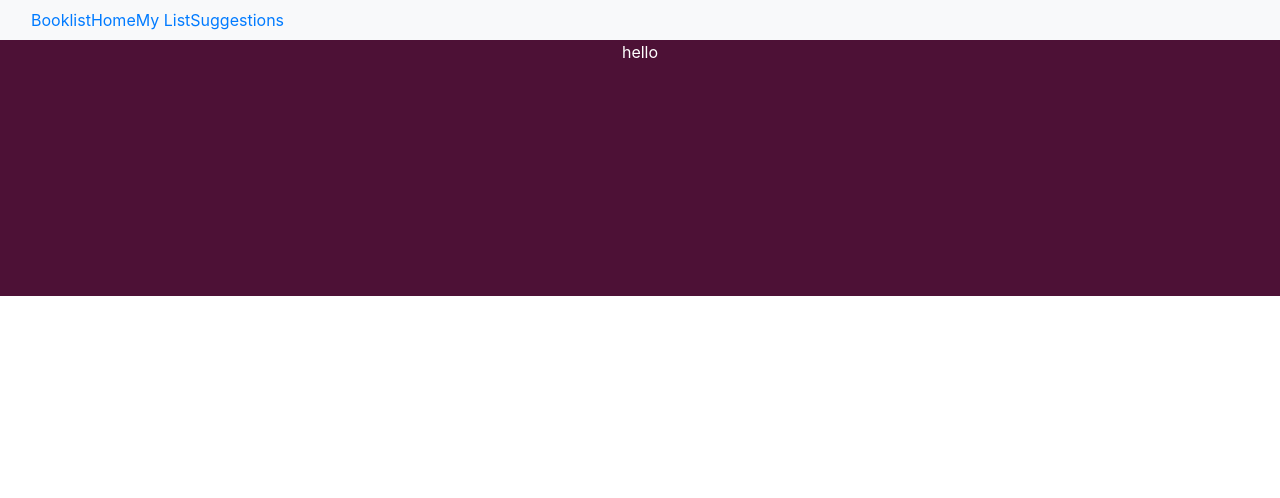
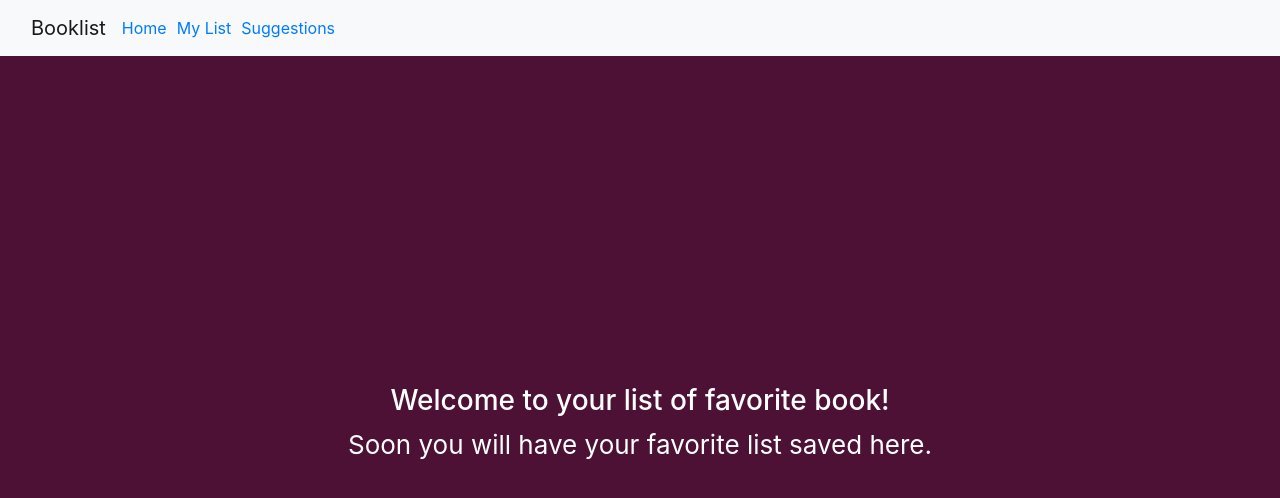
Before and after one commit to J-ustine/book-list, a React (Create React App) app: page /my-list in a window 1280 px wide. Shown: the top 498 px of the page. Built offline with nearby package versions, Linux system fonts and the light colour scheme.

Commit message:
Add soon message in each route

```diff
--- a/src/App.css
+++ b/src/App.css
@@ -4,7 +4,7 @@
 
 .App-header {
   background-color: #4d1136;
-  min-height: 32vh;
+  min-height: 94vh;
   display: flex;
   flex-direction: column;
   align-items: center;
@@ -17,3 +17,7 @@
   color: white;
   min-height: 32vh;
 }
+
+.nav-item {
+  margin-right: 10px;
+}
--- a/src/App.js
+++ b/src/App.js
@@ -10,7 +10,9 @@ export default function App() {
       <div className="App">
         <nav className="navbar navbar-expand-lg navbar-light bg-light">
           <div className="container-fluid">
-            <Link to="/">Booklist</Link>
+            <Link to="/" className="navbar-brand">
+              Booklist
+            </Link>
             <button
               className="navbar-toggler"
               type="button"
--- a/src/MyList.js
+++ b/src/MyList.js
@@ -1,5 +1,10 @@
 import React from "react";
 
 export default function MyList() {
-  return "hello";
+  return (
+    <header className="App-header">
+      <h3>Welcome to your list of favorite book!</h3>
+      <p>Soon you will have your favorite list saved here.</p>
+    </header>
+  );
 }
--- a/src/Suggestions.js
+++ b/src/Suggestions.js
@@ -1,5 +1,10 @@
 import React from "react";
 
 export default function Suggestions() {
-  return "Suggestions";
+  return (
+    <header className="App-header">
+      <h3>Welcome to your list of suggestion book!</h3>
+      <p>Soon, you will have a personalized suggestion list.</p>
+    </header>
+  );
 }
```
